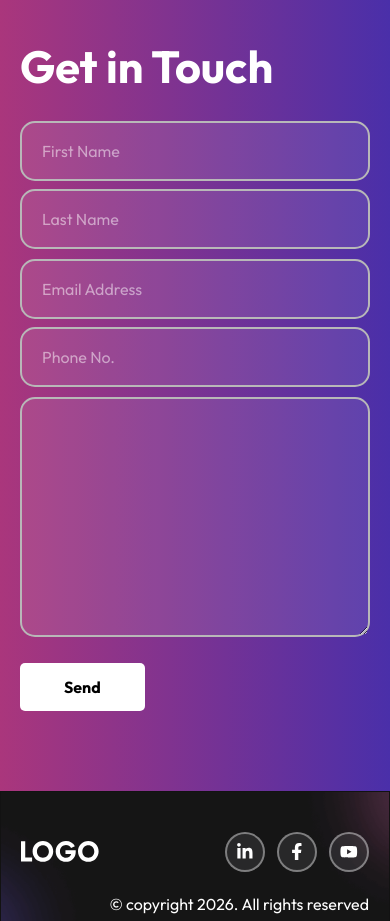
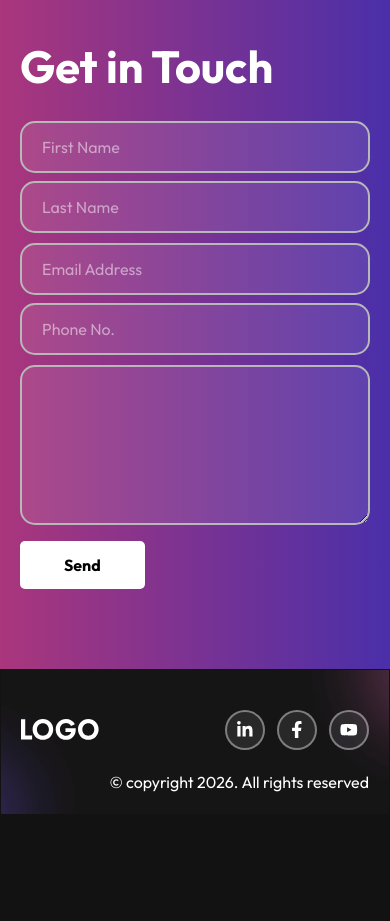
Before and after one commit to petermbiyu/portfolio, a React app: page / in a window 390 px wide. Shown: the part 3780-4701 px from the top of the page. After the commit the page ends 4595 px from the top, so only its background shows below. Built offline with nearby package versions, Linux system fonts and the light colour scheme; the HTML template or start-up script is replaced by a standard one.

Commit message:
contact styling

```diff
--- a/src/components/Contact.jsx
+++ b/src/components/Contact.jsx
@@ -44,14 +44,14 @@ const Contact = () => {
                 placeholder="First Name"
                 name="first_name"
                 required
-                className="w-full lg:w-[50%] py-4 px-5 outline-none border-2 border-[#B8B8B8] rounded-[15px]  bg-gray-200/10"
+                className="w-full lg:w-[50%] py-3 sm:py-4 px-5 outline-none border-2 border-[#B8B8B8] rounded-[15px]  bg-gray-200/10"
               />
               <input
                 type="text"
                 name="last_name"
                 placeholder="Last Name"
                 required
-                className="w-full mt-2 lg:w-[50%] py-4 px-5 outline-none border-2 border-[#B8B8B8] rounded-[15px] bg-gray-200/10"
+                className="w-full mt-2 lg:w-[50%] py-3 sm:py-4 px-5 outline-none border-2 border-[#B8B8B8] rounded-[15px] bg-gray-200/10"
               />
             </div>
             <div className="lg:flex items-center justify-center gap-2 mb-[10px]">
@@ -60,20 +60,20 @@ const Contact = () => {
                 name="email"
                 placeholder="Email Address"
                 required
-                className="w-full lg:w-[50%] py-4 px-5 outline-none border-2 border-[#B8B8B8] rounded-[15px] w-[50%] bg-gray-200/10"
+                className="w-full lg:w-[50%] py-3 sm:py-4 px-5 outline-none border-2 border-[#B8B8B8] rounded-[15px] w-[50%] bg-gray-200/10"
               />
               <input
                 type="text"
                 name="phone"
                 placeholder="Phone No."
-                className="w-full mt-2 lg:w-[50%] py-4 px-5 outline-none border-2 border-[#B8B8B8] rounded-[15px] w-[50%] bg-gray-200/10"
+                className="w-full mt-2 lg:w-[50%] py-3 sm:py-4 px-5 outline-none border-2 border-[#B8B8B8] rounded-[15px] w-[50%] bg-gray-200/10"
               />
             </div>
-            <div className="mb-[20px]">
+            <div className="mb-[10px] sm:mb-[20px]">
               <textarea
                 name="message"
                 required
-                className="py-4 px-5 outline-none border-2 border-[#B8B8B8] rounded-[15px] w-[100%] h-60 bg-gray-200/10"
+                className="py-4 px-5 outline-none border-2 border-[#B8B8B8] rounded-[15px] w-[100%] h-40 md:h-60 bg-gray-200/10"
               ></textarea>
             </div>
             <button
```
